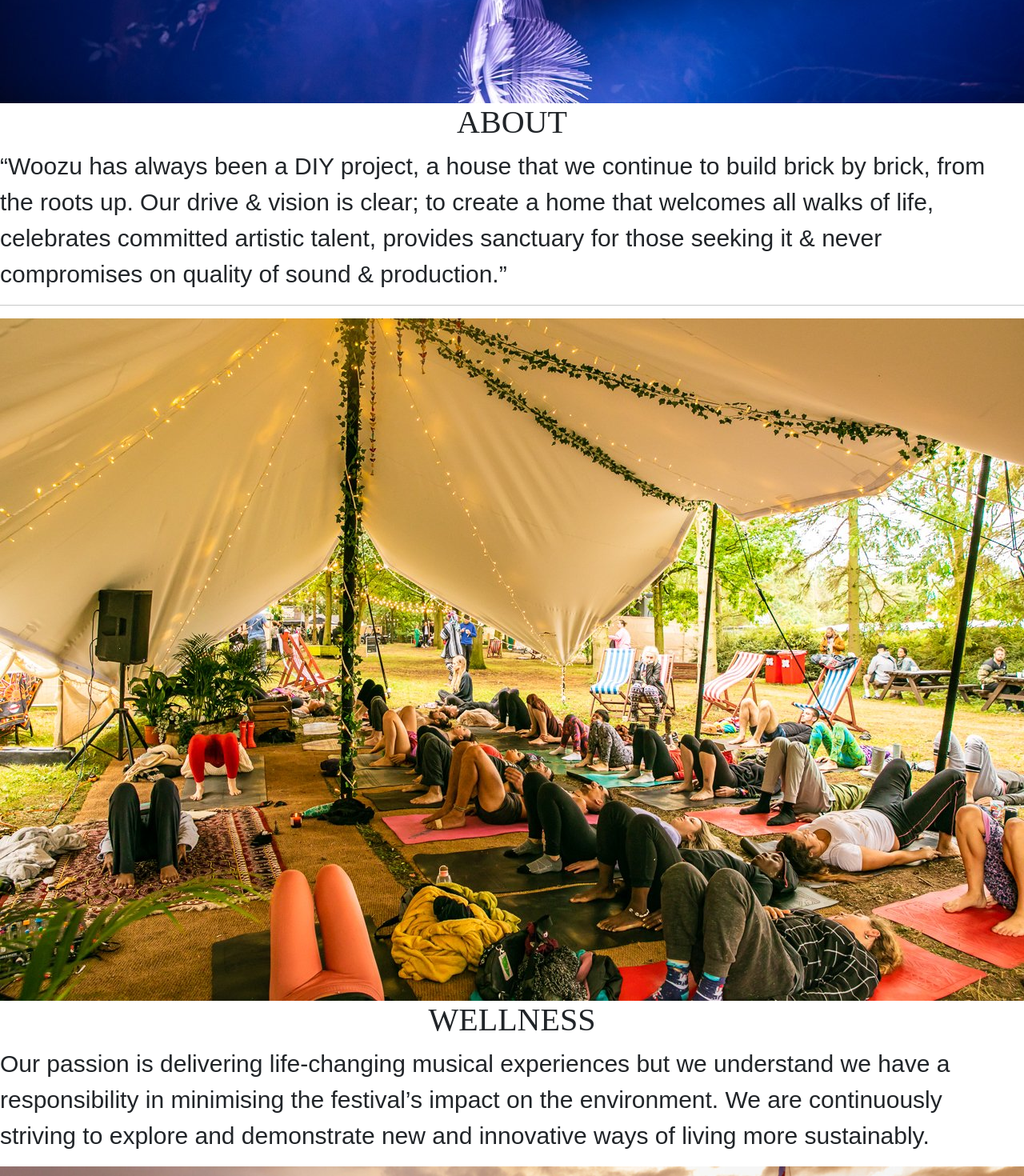
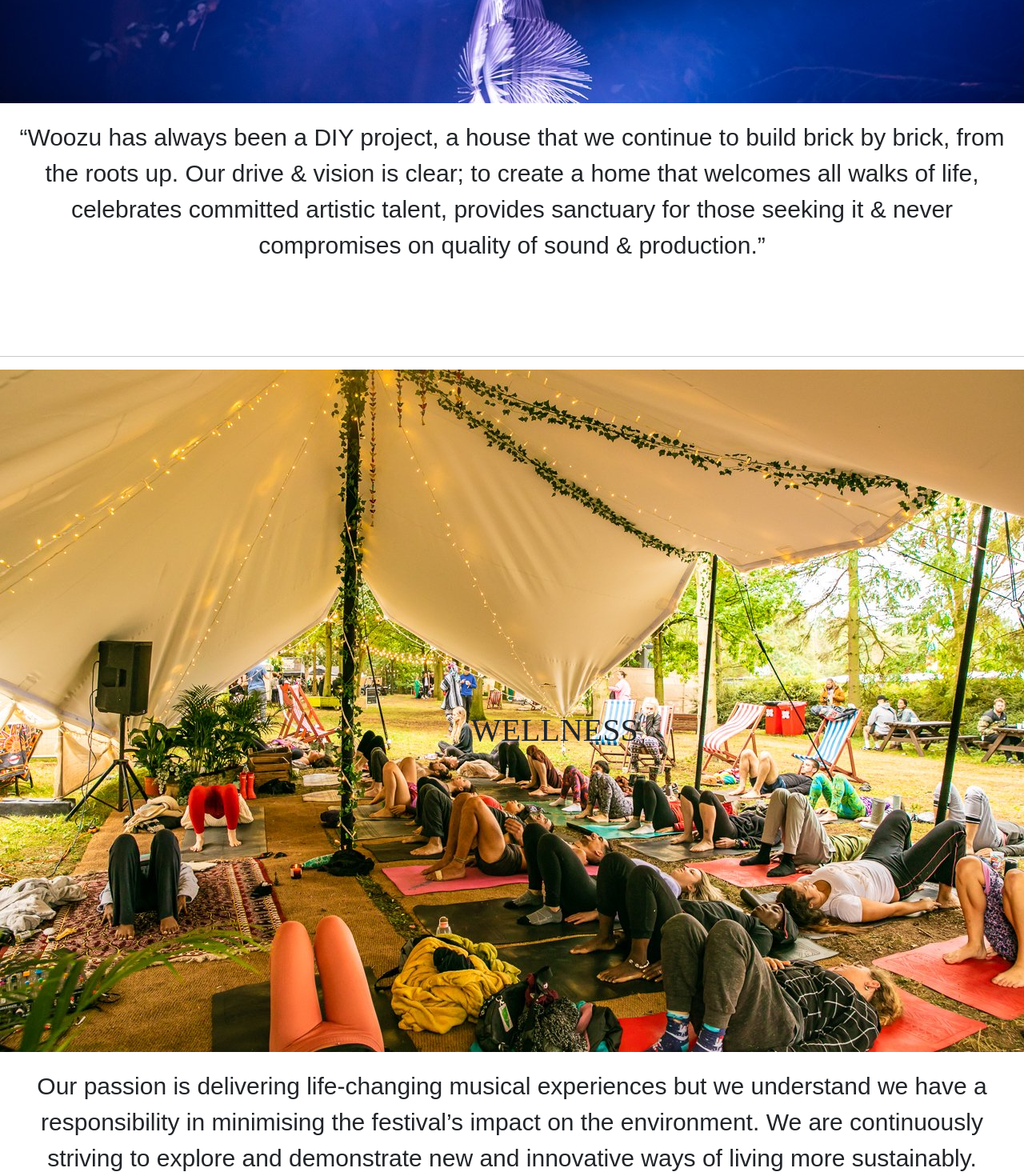
Before and after one commit to suhholee/Festival-MERN-Project, a React (Create React App) app in the folder client/: page /about in a window 1280 px wide. Shown: the part 780-2250 px from the top of the page at 80% size. Built offline with nearby package versions, Linux system fonts and the light colour scheme; no server answers; a web font is replaced by a local one.

Commit message:
about page structured

```diff
--- a/client/src/components/main/About.js
+++ b/client/src/components/main/About.js
@@ -1,4 +1,4 @@
-import AboutImg from '../images/aboutpage.jpeg'
+import MainImg from '../images/mainpage.jpeg'
 import Wellness from '../images/wellness.jpeg'
 import Community from '../images/community.jpg'
 import RaveSafe from '../images/ravesafe.jpeg'
@@ -9,10 +9,14 @@
   return (
     <main>
       <div className='about-hero'>
-        <div className='about-text'>
-          <img src={ AboutImg } width="100%" />
-          <h1>ABOUT</h1>
-          <p>“Woozu has always been a DIY project, a house
+
+        <div className='wrap'>
+          <div className='header'>
+            <h1 className='title' >ABOUT</h1>
+            <img src={ MainImg } className='wrap-img' />
+          </div>
+
+          <p className='text'>“Woozu has always been a DIY project, a house
           that we continue to build brick by brick, from the
           roots up. Our drive & vision is clear; to create a
           home that welcomes all walks of life, celebrates
@@ -20,28 +24,45 @@
           those seeking it & never compromises on quality of
           sound & production.”</p>
         </div>
+
         <hr />
-        <div className='wellness-text'>
-          <img src={ Wellness } alt="" />
-          <h1 className='about-title'>WELLNESS</h1>
+
+        <div className='wrap'>
+          <div className='header'>
+            <h1 className='title'>WELLNESS</h1>
+            <img src={ Wellness } className='wrap-img' />
+          </div>
           <p>Our passion is delivering life-changing musical experiences but we understand we have a
             responsibility in minimising the festival’s impact on the environment. We are continuously
             striving to explore and demonstrate new and innovative ways of living more sustainably.</p>
         </div>
-        <div className='ravesafe-text'>
-          <img src={ RaveSafe } alt="" />
-          <h1 className='about-title'>RAVE SAFE</h1>
+
+
+
+        <div className='wrap'>
+          <div className='header'>
+            <h1 className='title'>RAVE SAFE</h1>
+            <img src={ RaveSafe } className='wrap-img' />
+          </div>
           <p>We understand that people like to get loose, but please look out for yourself,
             your mates and those around you. Hydrate, eat, sleep. Let’s party responsibly.</p>
         </div>
-        <div className='community-text'>
-          <img src={ Community } alt="" />
-          <h1 className='about-title'>COMMUNITY</h1>
+
+
+
+        <div className='wrap'>
+          <div className='header'>
+            <h1 className='title'>COMMUNITY</h1>
+            <img src={ Community } className='wrap-img' />
+          </div>
           <p>In our house everyone is welcome. We embrace the eccentric, the curious and the expressive.
             We have no time for judgmental behaviour, harassment or inequality.
             We don’t believe in a VIP culture. We are one. </p>
         </div>
-        <Button as={Link} to='/map'> CHECK THE LINE UP </Button>
+
+
+
+        <Button className='wrap-button' as={Link} to='/map'> CHECK THE LINE UP </Button>
       </div>
 
     </main>
--- a/client/src/styles/components/about.scss
+++ b/client/src/styles/components/about.scss
@@ -1,10 +1,33 @@
-.about-title{
-  text-align: center;
-  white-space: pre-wrap;
-}
-
-.about-img {
-  img {
-    width: 100%;
+// Whole page
+.about-hero {
+  padding: 0px;
+  margin: 0 auto;
+  // Each wrap section
+  .wrap {
+    // Main image and title section
+    .header{
+      display: flex;
+      position: relative;
+    }
+    .title {
+      position: absolute;
+      text-align: center;
+      top: 50%;
+      left: 46%;
+    }
+    .wrap-img {
+      width: 100%;
+      vertical-align: middle;
+    }
+    p {
+      text-align: center;
+      padding: 20px 20px 100px 20px;
+    }
+  }
+  .wrap-button {
+    margin: 50px;
+    display: flex;
+    align-items: center;
+    justify-content: center;
   }
 }
--- a/client/src/styles/main.scss
+++ b/client/src/styles/main.scss
@@ -7,4 +7,5 @@
 @import './components/home.scss';
 @import './components/form-page.scss';
 @import './components/register.scss';
+@import './components/about.scss';
 @import 'node_modules/react-modal-video/scss/modal-video.scss';
```
Also changed, not shown: client/src/components/images/mainpage.jpeg (renamed from client/src/components/images/aboutpage.jpeg).
